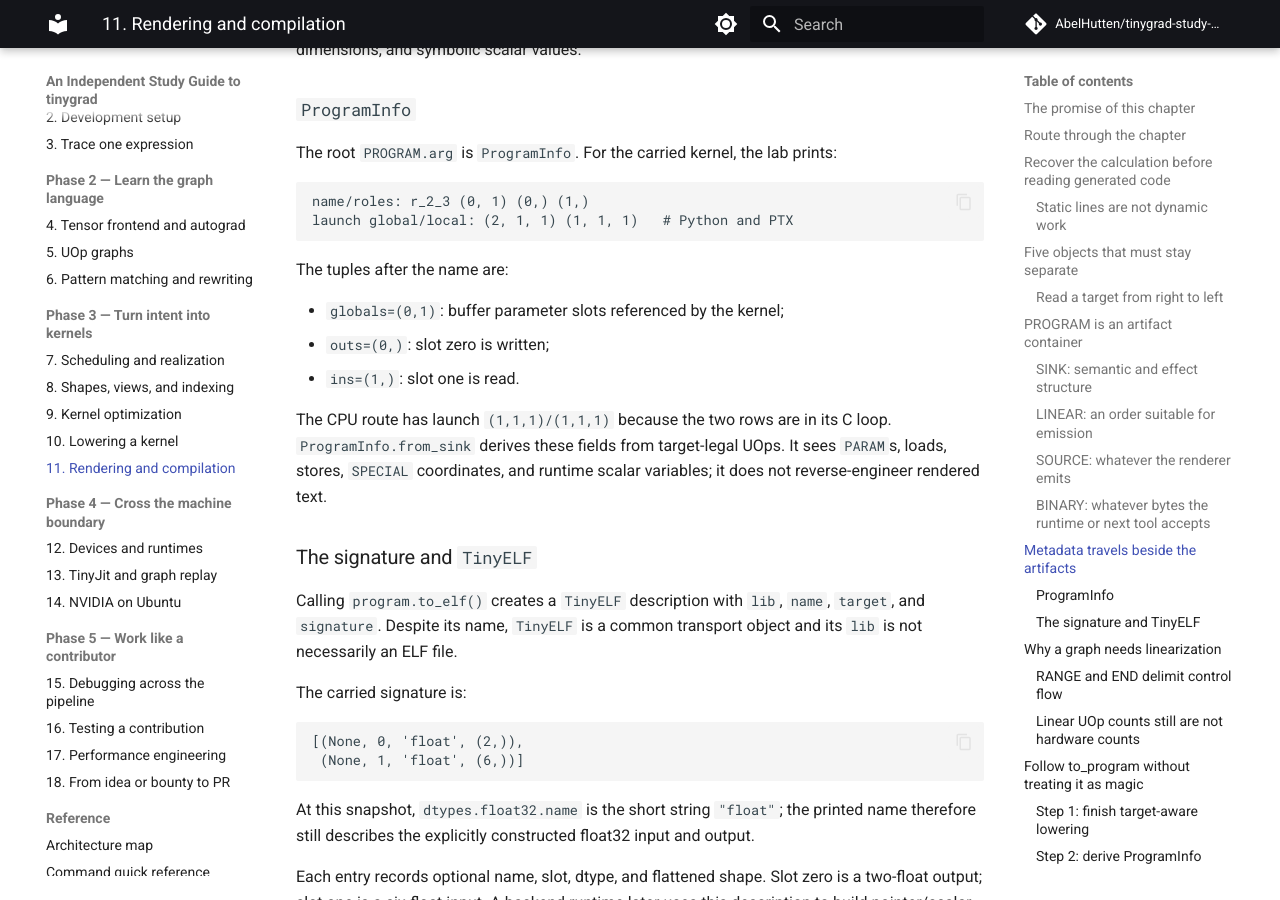
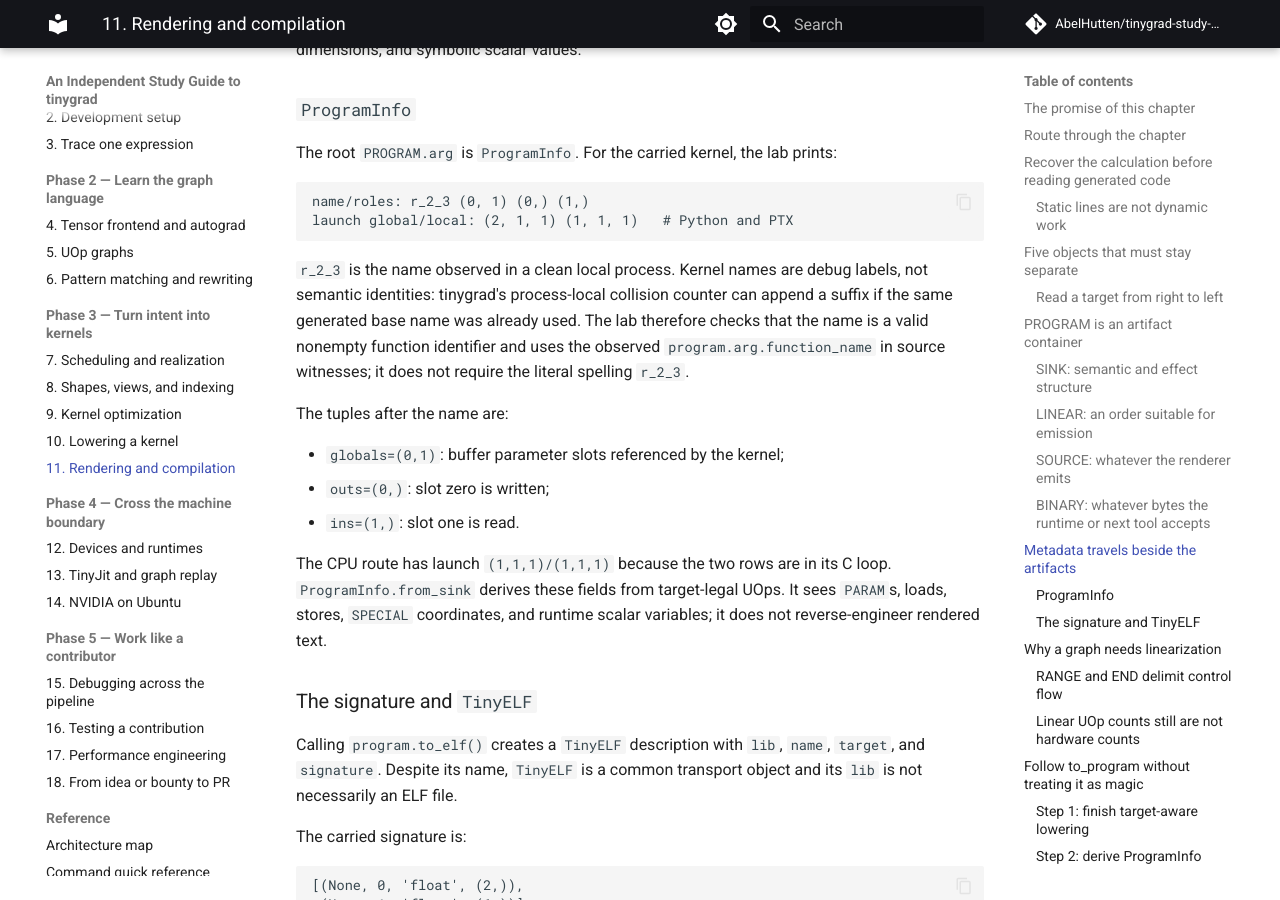
Before and after one commit to AbelHutten/tinygrad-study-guide-ai-generated, an MkDocs documentation site: the page built from docs/guide/11-rendering.md, in a window 1280 px wide and 900 px high, scrolled down 6826 px. Built offline with MkDocs 1.6.1 and Material for MkDocs 9.7.7, drawn with Linux system fonts in a browser that asks for light colours; comment, search, counter and statistics services are not loaded.

Commit message:
fix: tolerate generated kernel name suffixes

````diff
--- a/docs/guide/11-rendering.md
+++ b/docs/guide/11-rendering.md
@@ -301,6 +301,13 @@ The root `PROGRAM.arg` is `ProgramInfo`. For the carried kernel, the lab prints:
 name/roles: r_2_3 (0, 1) (0,) (1,)
 launch global/local: (2, 1, 1) (1, 1, 1)   # Python and PTX
 ```
+
+`r_2_3` is the name observed in a clean local process. Kernel names are debug
+labels, not semantic identities: tinygrad's process-local collision counter can
+append a suffix if the same generated base name was already used. The lab
+therefore checks that the name is a valid nonempty function identifier and
+uses the observed `program.arg.function_name` in source witnesses; it does not
+require the literal spelling `r_2_3`.
 
 The tuples after the name are:
 
````
Also changed, not shown: 1 other file.
